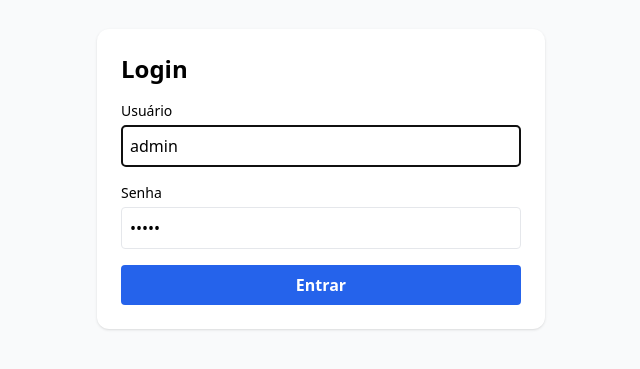
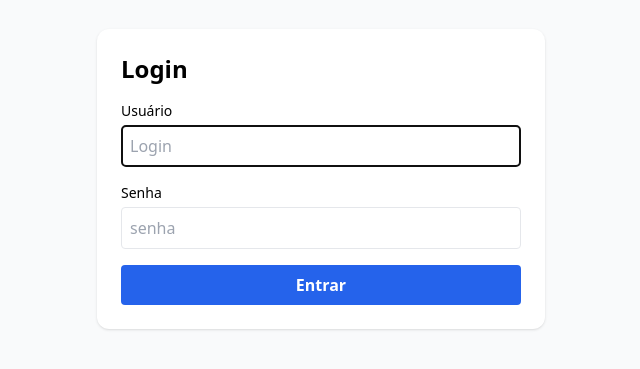
Before and after one commit to eduardolunato/eduardofelipedemoraislunato025190, a React (Vite) app: page /login in a window 1280 px wide. Shown: the part 221-590 px from the top of the page, without its empty margins (319-959 px from the left). Built offline with nearby package versions, Linux system fonts and the light colour scheme.

Commit message:
chore: rebrand app to MeuPet (title, sidebar name and favicon)

```diff
--- a/index.html
+++ b/index.html
@@ -2,9 +2,9 @@
 <html lang="en">
   <head>
     <meta charset="UTF-8" />
-    <link rel="icon" type="image/svg+xml" href="/vite.svg" />
+    <link rel="icon" type="image/png" href="/MeuPet.png" />
     <meta name="viewport" content="width=device-width, initial-scale=1.0" />
-    <title>pet-manager</title>
+    <title>MeuPet</title>
   </head>
   <body>
     <div id="root"></div>
--- a/src/components/AppLayout.tsx
+++ b/src/components/AppLayout.tsx
@@ -54,7 +54,7 @@ export default function AppLayout() {
                 <PawPrint className="h-6 w-6 text-blue-700" />
               </div>
               <div className="leading-tight">
-                <p className="text-lg font-bold text-white">Pet Manager</p>
+                <p className="text-lg font-bold text-white">MeuPet</p>
                 <p className="text-xs text-blue-100">Administração</p>
               </div>
             </div>
--- a/src/pages/Login.tsx
+++ b/src/pages/Login.tsx
@@ -20,8 +20,8 @@ type ApiErrorPayload = {
 export default function Login() {
   const navigate = useNavigate();
 
-  const [username, setUsername] = useState("admin");
-  const [password, setPassword] = useState("admin");
+  const [username, setUsername] = useState("");
+  const [password, setPassword] = useState("");
 
   const [loading, setLoading] = useState(false);
   const [error, setError] = useState<string | null>(null);
@@ -74,7 +74,7 @@ export default function Login() {
               className="w-full rounded border p-2"
               value={username}
               onChange={(e) => setUsername(e.target.value)}
-              placeholder="admin"
+              placeholder="Login"
               required
               autoFocus
             />
@@ -87,7 +87,7 @@ export default function Login() {
               type="password"
               value={password}
               onChange={(e) => setPassword(e.target.value)}
-              placeholder="admin"
+              placeholder="senha"
               required
             />
           </div>
```
Also changed, not shown: public/MeuPet.png (added).
